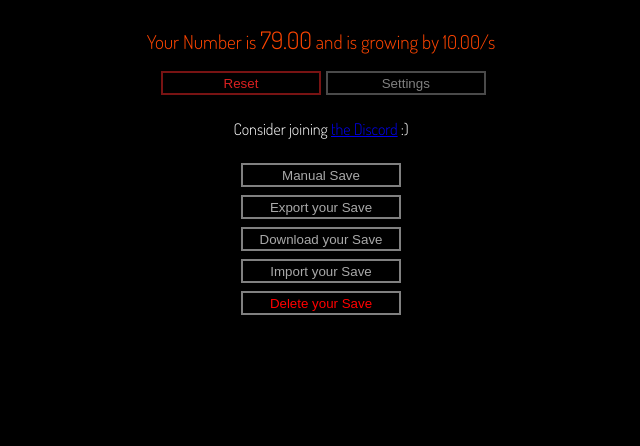
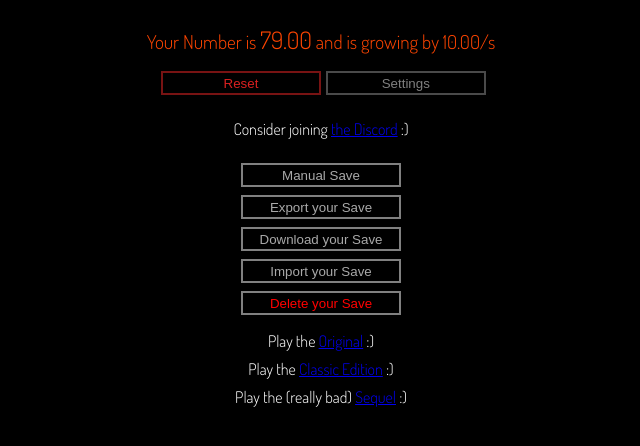
Before and after one commit to FlamemasterNXF/the-grind-director, a plain HTML site: page index.html in a window 1280 px wide. Both pictures are taken after a click on the button "Settings". Shown: the whole page, without its empty margins (319-959 px from the left). Drawn offline with Linux system fonts and the light colour scheme.

Commit message:
chore: Add Linksss

```diff
--- a/index.html
+++ b/index.html
@@ -119,6 +119,9 @@
             <button class="settingsButton" onclick="createPrompt('Import SaveData', importSave, true)">Import your Save</button>
             <button class="settingsButton" onclick="createConfirmation('Are you sure?', 'Are you absolutely sure you want to do this?\nThis will export your save (just in case) but delete your save from LocalStorage.', 'No Way!', 'Yes, I understand the consequences.', fullReset)" style="color: red">Delete your Save</button>
         </div>
+        <t class="centeredTexts" style="margin-top: 1rem">Play the <a href="https://flamemasternxf.github.io/The-Grind/" target="_blank">Original</a> :)</t>
+        <t class="centeredTexts" style="margin-top: 0.5rem">Play the <a href="https://flamemasternxf.github.io/the-grind-classic/" target="_blank">Classic Edition</a> :)</t>
+        <t class="centeredTexts" style="margin-top: 0.5rem">Play the (really bad) <a href="https://flamemasternxf.github.io/the-grind-2/" target="_blank">Sequel</a> :)</t>
     </div>
 </div>
 </body>
```
